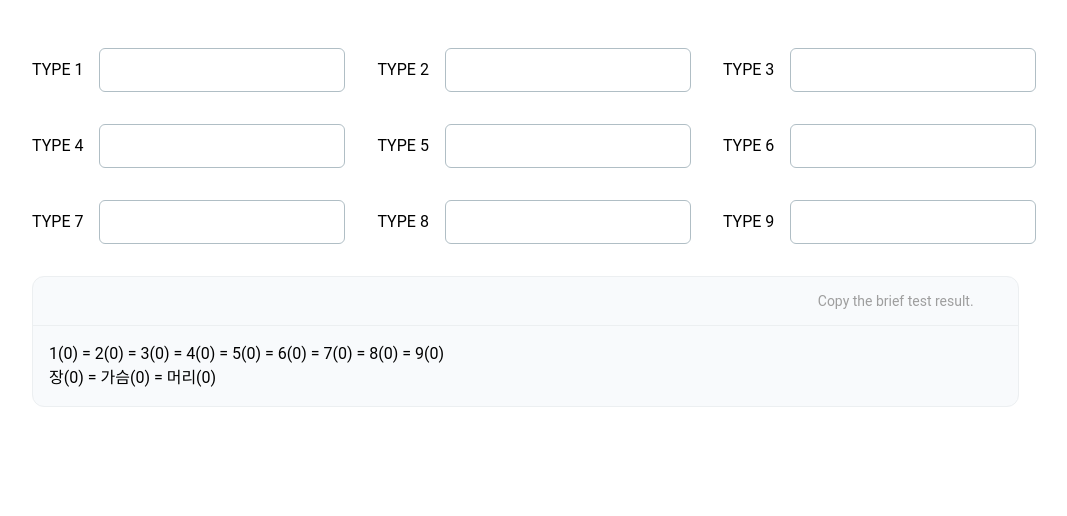
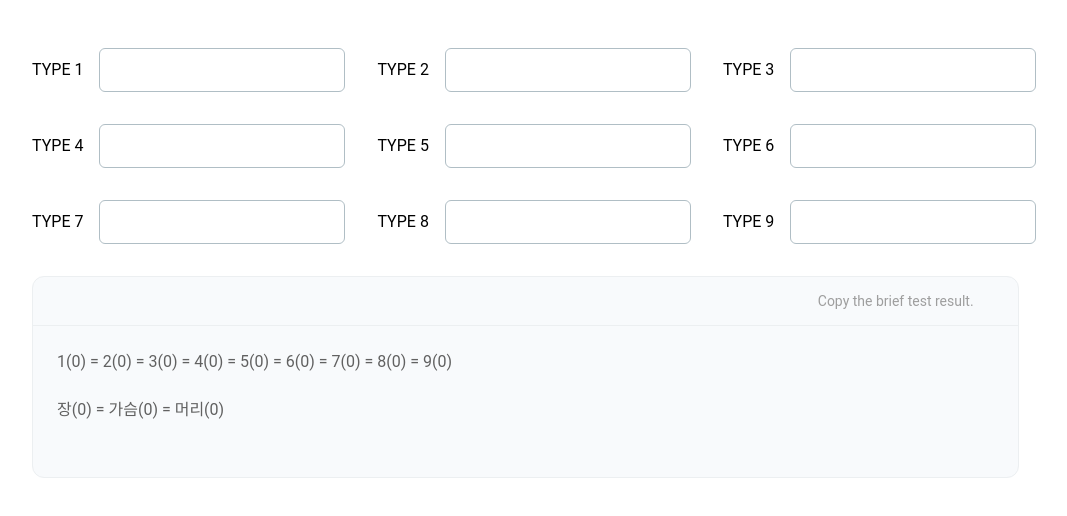
Before and after one commit to yminj1029/tr-repository, a Next.js app: page /main in a window 1280 px wide. Shown: the top 516 px of the page, without its empty margins (16-1083 px from the left). Built offline with nearby package versions, Linux system fonts and the light colour scheme.

Commit message:
복사하기 수정

```diff
--- a/app/main/components/CopyableResult.tsx
+++ b/app/main/components/CopyableResult.tsx
@@ -1,5 +1,4 @@
 import React, { useEffect, useRef, useState } from 'react';
-import { Textarea } from '@material-tailwind/react';
 import { IconButton } from '@material-tailwind/react';
 import { testAtom } from '@/atom/testAtom';
 import { useAtom } from 'jotai';
@@ -12,7 +11,6 @@ interface TestResultByType {
 
 const CopyableResult: React.FC = () => {
 	const [test] = useAtom(testAtom);
-
 	const [text, setText] = useState<string>('');
 	const [typeAddText, setTypeAddText] = useState<string>('');
 
@@ -75,18 +73,20 @@ const CopyableResult: React.FC = () => {
 
 	const [pressTimer, setPressTimer] = useState<NodeJS.Timeout | null>(null);
 
-	const textAreaRef = useRef<HTMLDivElement>(null);
+	const textAreaRef = useRef<HTMLTextAreaElement>(null);
 
 	const handleCopy = async () => {
 		if (textAreaRef.current) {
 			try {
-				await navigator.clipboard.writeText(textAreaRef.current.innerText);
+				// textarea의 value를 사용하여 클립보드에 복사
+				await navigator.clipboard.writeText(textAreaRef.current.value);
 				alert('Text copied to clipboard!');
 			} catch (err) {
 				console.error('Failed to copy: ', err);
 			}
 		}
 	};
+
 	const handleTouchStart = () => {
 		const timer = setTimeout(() => {
 			if (textAreaRef.current) {
@@ -100,7 +100,7 @@ const CopyableResult: React.FC = () => {
 					alert('Text copied to clipboard!');
 				}
 			}
-		}, 800); // 800ms 동안 길게 눌렀을 때 복사 동작 수행
+		}, 800); // 400ms 동안 길게 눌렀을 때 복사 동작 수행
 
 		setPressTimer(timer);
 	};
@@ -129,15 +129,16 @@ const CopyableResult: React.FC = () => {
 				</IconButton>
 			</div>
 			<div className="p-4">
-				<p
+				<textarea
 					ref={textAreaRef}
 					onTouchStart={handleTouchStart}
 					onTouchEnd={handleTouchEnd}
 					onTouchCancel={handleTouchCancel}
-				>
-					{text}
-				</p>
-				<p>{typeAddText}</p>
+					readOnly // Make the textarea non-editable
+					value={`${text}\n\n${typeAddText}`} // Add line breaks between text and typeAddText
+					className="resize-none bg-transparent border-none p-2 h-auto text-gray-700 w-full  focus:outline-none focus:ring-0"
+					rows={4} // Adjust the height as needed
+				/>
 			</div>
 		</div>
 	);
```
